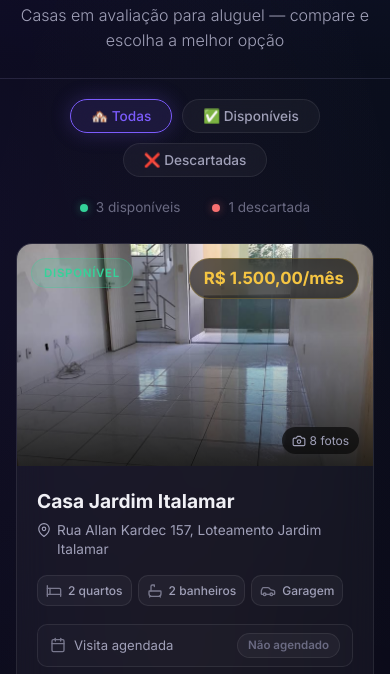
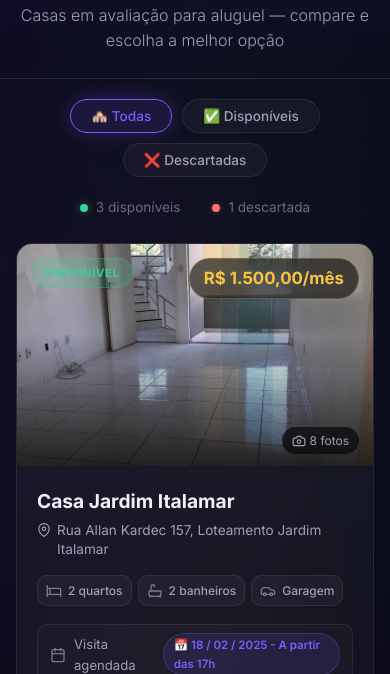
Before and after one commit to Jz1nn/casas, a plain HTML site: page index.html in a window 390 px wide. Shown: the part 170-844 px from the top of the page. Drawn offline with Linux system fonts and the light colour scheme.

Commit message:
atualiza agendamentos e mobilia das casas

```diff
--- a/index.html
+++ b/index.html
@@ -819,7 +819,7 @@
                 quartos: 2,
                 banheiros: 2,
                 garagem: true,
-                agendamento: null,
+                agendamento: "18 / 02 / 2025 - A partir das 17h",
                 mobilia: "sem",
                 status: "available",
                 facebookUrl: "https://www.facebook.com/marketplace/item/1965257111057856/",
@@ -844,8 +844,8 @@
                 quartos: 2,
                 banheiros: 2,
                 garagem: true,
-                agendamento: null,
-                mobilia: "sem",
+                agendamento: "18 / 02 / 2025 - A partir das 17h",
+                mobilia: "semi",
                 status: "available",
                 facebookUrl: "https://www.facebook.com/marketplace/item/941324115060194/",
                 fotos: [
@@ -863,7 +863,7 @@
                 banheiros: 2,
                 garagem: false,
                 agendamento: null,
-                mobilia: "sem",
+                mobilia: "semi",
                 status: "available",
                 facebookUrl: "https://www.facebook.com/marketplace/item/2056715964911449/",
                 fotos: [
```
